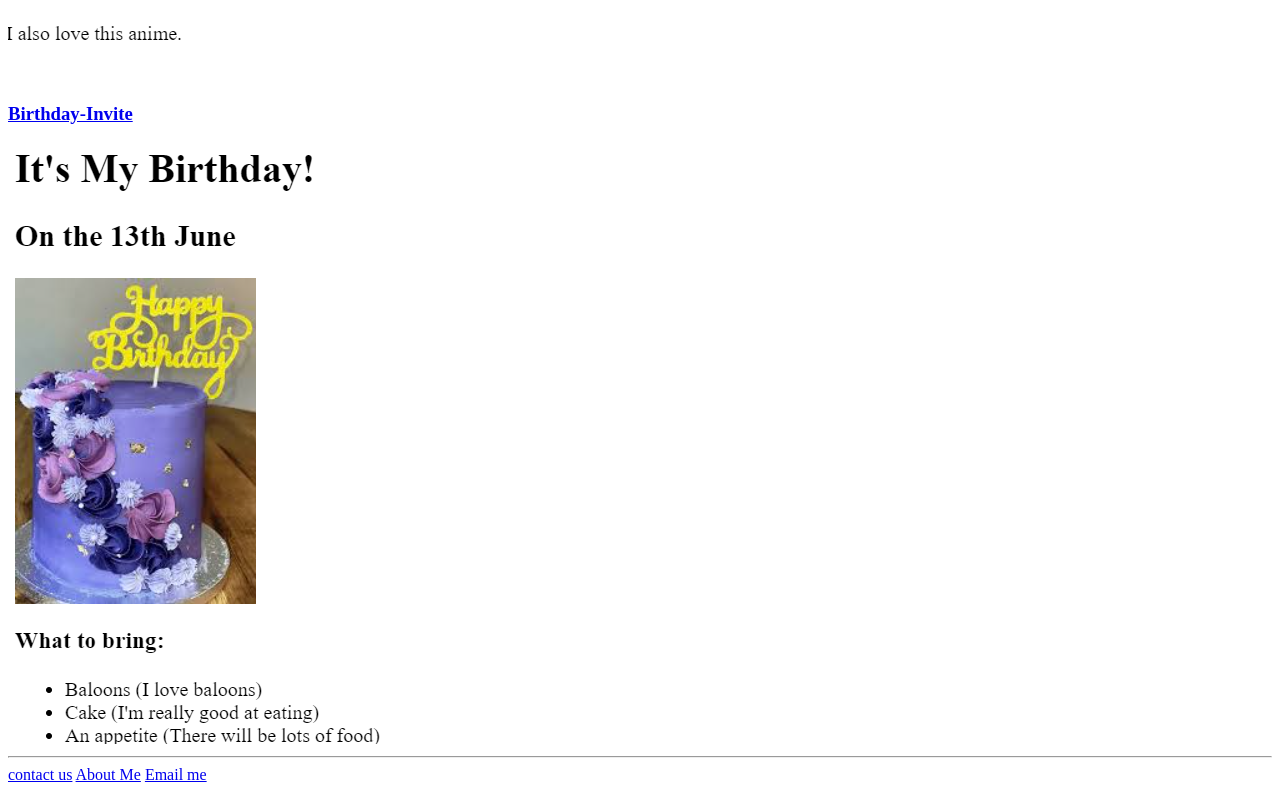
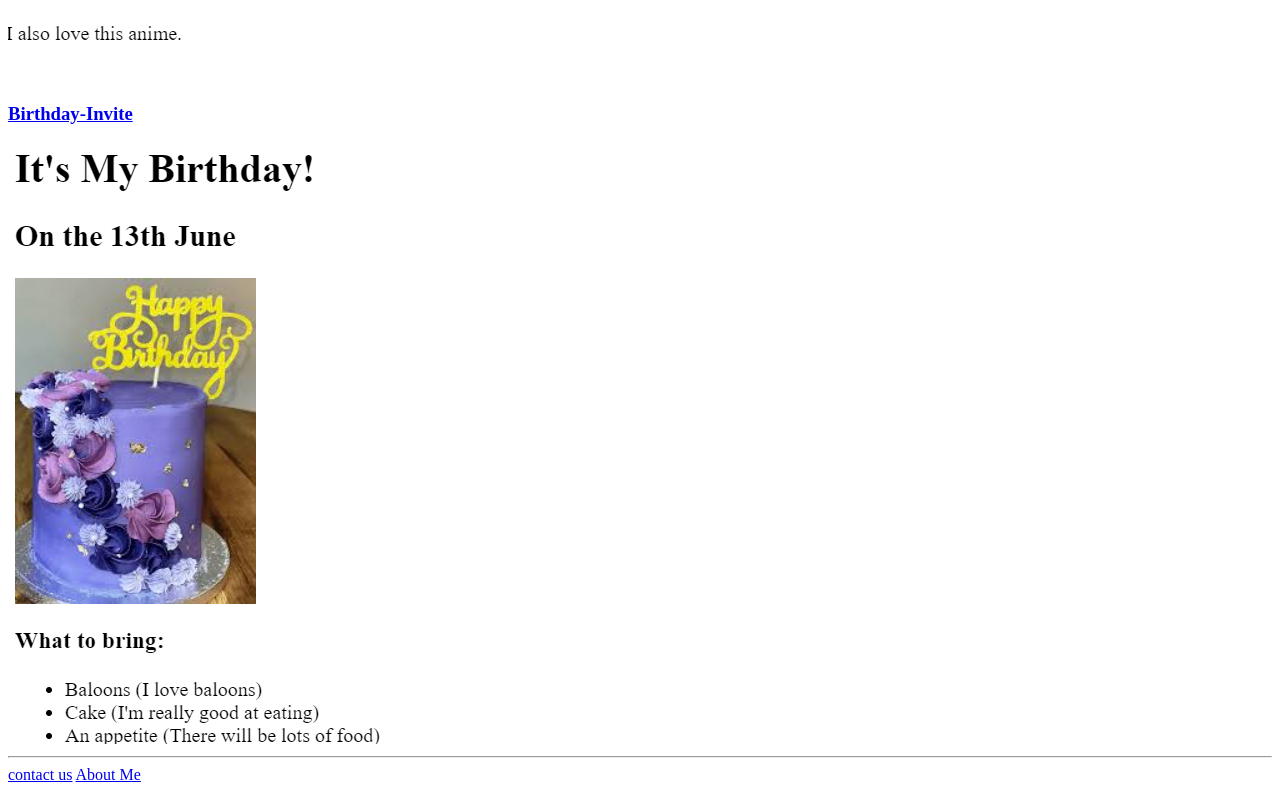
Before and after one commit to SHALOM977/html.protfliopractice, a plain HTML site: page index.html in a window 1280 px wide. Shown: the part 569-1361 px from the top of the page. Drawn offline with Linux system fonts and the light colour scheme.

Commit message:
Add files via upload

```diff
--- a/index.html
+++ b/index.html
@@ -36,7 +36,6 @@ https://developer.mozilla.org/en-US/docs/Web/HTML/Element/img#attr-height -->
     <hr>
     <a href="./public/contact2.html">contact us</a>
     <a href="./public/abou2t.html">About Me</a>
-    <a href="emelifonwushalom@gmail.com">Email me</a>
 
 
 </body>
```
